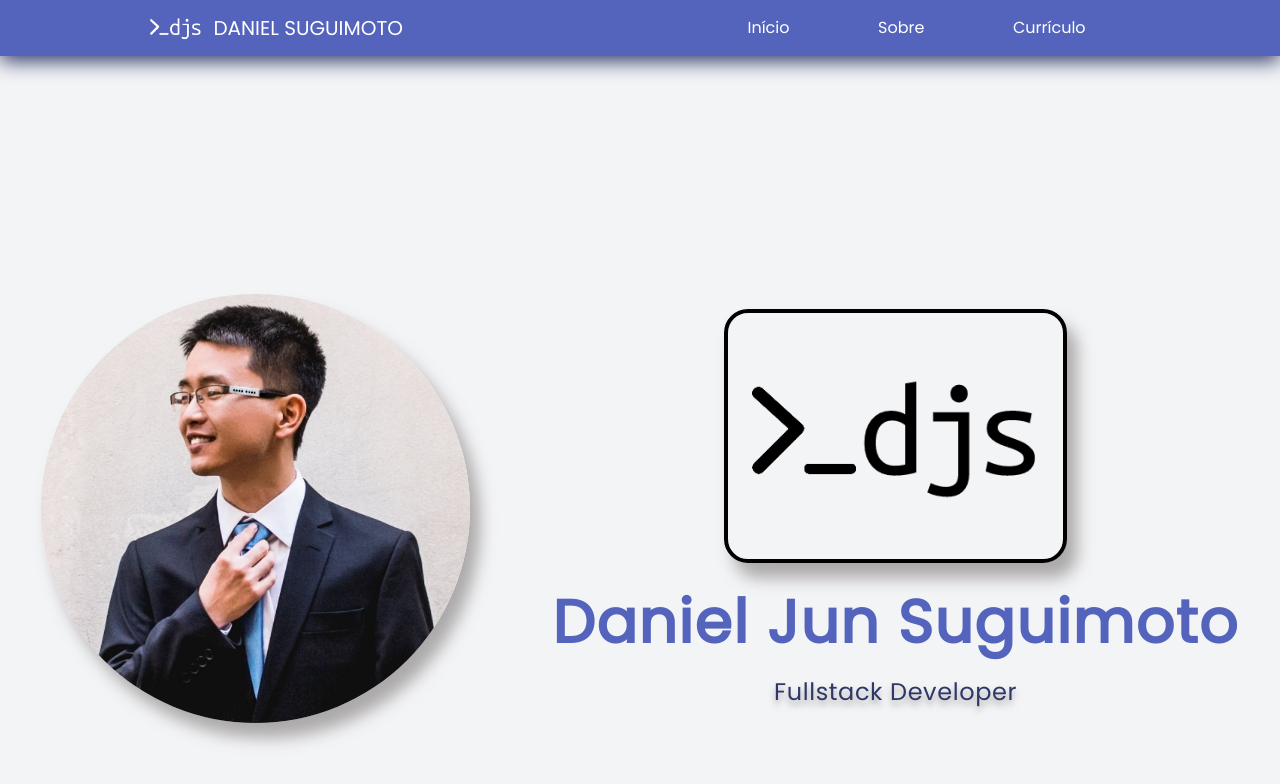
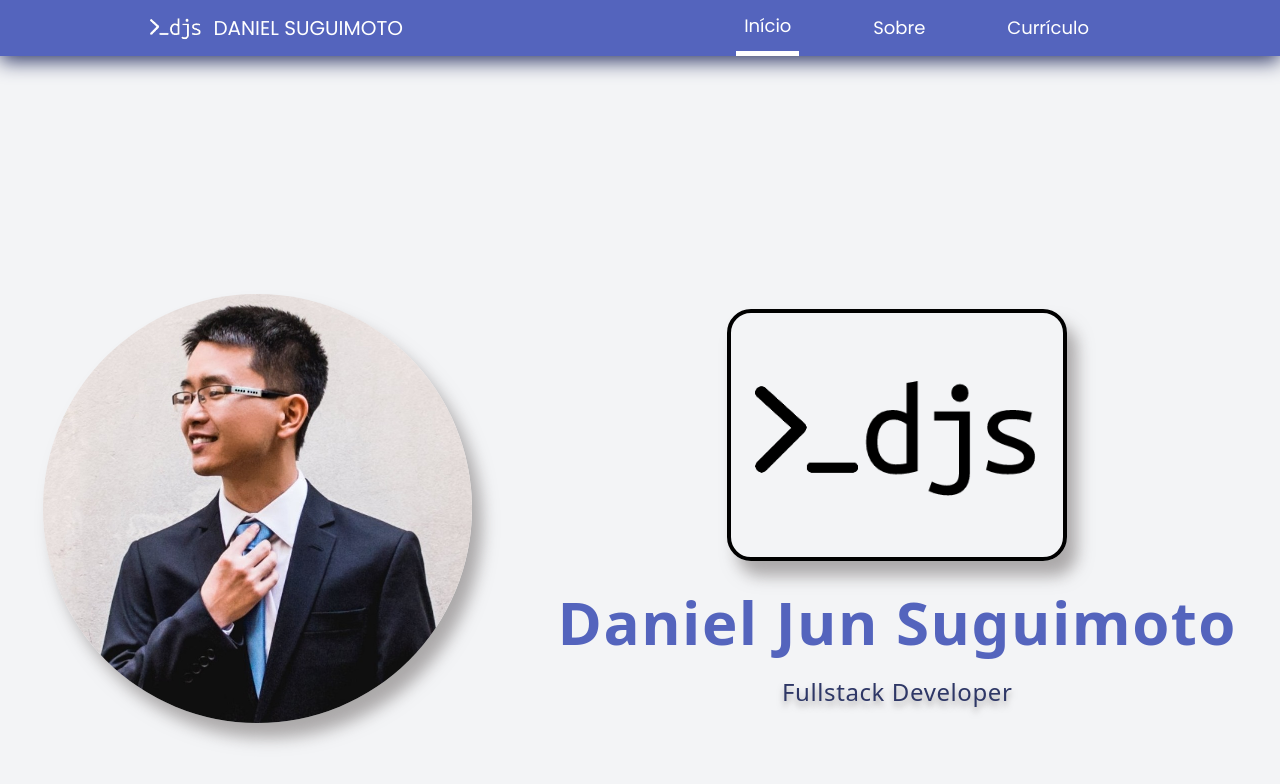
Before and after one commit to danielsuguimoto/danielsuguimoto.github.io, a Vue app: page / in a window 1280 px wide. Shown: the top 784 px of the page. Built offline with nearby package versions, Linux system fonts and the light colour scheme.

Commit message:
fixing routing

```diff
--- /dev/null
+++ b/src/App.vue
@@ -0,0 +1,37 @@
+<template>
+    <navbar :active="currentPage" @navigate="currentPage = $event"></navbar>
+
+    <div class="container flex flex-col h-screen w-screen content-center">
+        <component
+            :is="currentComponent"
+        ></component>
+    </div>
+</template>
+<script>
+import { ref } from 'vue';
+import routes from './routes';
+import _get from 'lodash/get';
+import Navbar from './components/Navbar.vue';
+
+const NotFountComponent = { template: '<p>Page not found</p>' };
+
+export default {
+    components: {
+        Navbar,
+    },
+
+    computed: {
+        currentComponent () {
+            return _get(routes, [this.currentPage, 'component'], NotFountComponent);
+        },
+    },
+
+    setup() {
+        const currentPage = ref('home');
+
+        return {
+            currentPage,
+        };
+    }
+};
+</script>
--- a/src/components/Layout.vue
+++ /dev/null
@@ -1,22 +0,0 @@
-<template>
-    <navbar></navbar>
-    <div class="container flex flex-col h-screen w-screen content-center">
-        <slot></slot>
-    </div>
-</template>
-
-<script>
-import Navbar from './Navbar.vue';
-
-export default {
-    components: {
-        Navbar,
-    },
-};
-</script>
-
-<style>
-.container {
-    font-family: 'Poppins', sans-serif;
-}
-</style>
--- a/src/components/Navbar.vue
+++ b/src/components/Navbar.vue
@@ -5,9 +5,15 @@
             <h4 class="uppercase text-xl">Daniel&nbsp;Suguimoto</h4>
         </div>
 
-        <ul class="navbar__links flex justify-around list-none w-1/3">
-            <li v-for="(route, uri) in routes" :key="uri">
-                <a :href="uri" v-text="route.name"></a>
+        <ul class="navbar__links flex justify-around list-none w-1/3 items-center h-full">
+            <li
+                v-for="(route, name) in routes"
+                :key="name"
+                class="cursor-pointer text-lg h-full grid"
+                :class="liClass(name)"
+                @click="navigate(name)"
+            >
+                <span v-text="route.name" class="p-2 place-self-center"></span>
             </li>
         </ul>
     </nav>
@@ -16,6 +22,25 @@
 <script>
 import routes from '../routes';
 export default {
+    props: {
+        active: {
+            type: String,
+            default: 'home',
+        }
+    },
+
+    methods: {
+        navigate (name) {
+            this.$emit('navigate', name);
+        },
+
+        liClass (name) {
+            return {
+                'is-active': this.active === name,
+            };
+        }
+    },
+
     setup () {
         return {
             routes,
@@ -29,4 +54,14 @@ export default {
     font-family: 'Poppins', sans-serif;
     box-shadow: 0 5px 20px #2e3766;
 }
+
+.navbar li:hover {
+    @apply bg-white;
+    @apply text-indigo;
+    transition: 0.3s;
+}
+
+.navbar .is-active {
+    border-bottom: 5px solid white;
+}
 </style>
--- a/src/main.js
+++ b/src/main.js
@@ -1,8 +1,8 @@
 import { createApp } from 'vue';
-import router from './router';
+import App from './App.vue';
 import './index.css';
 import '@fortawesome/fontawesome-free/js/brands';
 import '@fortawesome/fontawesome-free/js/solid';
 import '@fortawesome/fontawesome-free/js/fontawesome';
 
-createApp(router).mount('#app');
+createApp(App).mount('#app');
--- a/src/pages/About.vue
+++ b/src/pages/About.vue
@@ -1,31 +1,35 @@
 <template>
-    <layout>
-        <h1 class="w-screnn py-20 px-10 text-4xl text-indigo font-bold antialiased tracking-wider title">Sobre mim</h1>
+    <h1
+        class="w-screnn py-20 px-10 text-4xl text-indigo font-bold antialiased tracking-wider title"
+    >
+        Sobre mim
+    </h1>
 
     <div class="flex justify-around w-screen">
-            <div class="w-1/2 text-xl self-center text-indigo-dark tracking-wider text-justify">
+        <div
+            class="w-1/2 text-xl self-center text-indigo-dark tracking-wider text-justify"
+        >
             <p>
-                    <b>Programador e desenvolvedor</b> natural de Guararema-SP,
-                    onde nasceu no dia 21 de Fevereiro de 1990, e atualmente
-                    morando em Bauru-SP desde 2008, onde obteve os títulos de
-                    Bacharel em Ciência da Computação pela <b>UNESP</b> e de MBA
-                    em Gerenciamento de Projetos pela <b>FGV.</b>
+                <b>Programador e desenvolvedor</b> natural de Guararema-SP, onde
+                nasceu no dia 21 de Fevereiro de 1990, e atualmente morando em
+                Bauru-SP desde 2008, onde obteve os títulos de Bacharel em
+                Ciência da Computação pela <b>UNESP</b> e de MBA em
+                Gerenciamento de Projetos pela <b>FGV.</b>
             </p>
 
             <p class="my-5">
-                    Teve início na carreira de análise e desenvolvimendo de
-                    sistemas em 2011 quando descobriu o que hoje é uma de suas
-                    maiores paixões: <b>programação</b>. Já atuou no
-                    desenvolvimento de sistemas complexos na área da
-                    <b>Educação</b> e de <b>Turismo</b> e hoje presta serviços
-                    de desenvolvimento de sistemas no modelo <b>Outsourcing</b>.
+                Teve início na carreira de análise e desenvolvimendo de sistemas
+                em 2011 quando descobriu o que hoje é uma de suas maiores
+                paixões: <b>programação</b>. Já atuou no desenvolvimento de
+                sistemas complexos na área da <b>Educação</b> e de
+                <b>Turismo</b> e hoje presta serviços de desenvolvimento de
+                sistemas no modelo <b>Outsourcing</b>.
             </p>
 
             <p>
-                    Adquiriu conhecimento em várias linguagens de programação
-                    nessa trajetória e ainda continua estudando para aprender
-                    muito mais, pois ama encarar <b>Desafios</b> e
-                    <b>Novidades</b>.
+                Adquiriu conhecimento em várias linguagens de programação nessa
+                trajetória e ainda continua estudando para aprender muito mais,
+                pois ama encarar <b>Desafios</b> e <b>Novidades</b>.
             </p>
         </div>
 
@@ -34,31 +38,29 @@
             src="../assets/avatar2.png"
         />
     </div>
-    </layout>
 </template>
 
 <script>
-import Layout from "../components/Layout.vue";
-import ScrollReveal from 'scrollreveal';
+import ScrollReveal from "scrollreveal";
 
 export default {
-    components: {
-        Layout,
+    mounted() {
+        this.scrollReveal.reveal(".avatar", { origin: "right" });
     },
 
-    mounted () {
-        const scrollReveal = ScrollReveal({
+    setup() {
+        return {
+            scrollReveal: ScrollReveal({
                 reset: true,
                 delay: 300,
-            distance: '100%',
+                distance: "100%",
                 rotate: {
                     x: 300,
-                z: 200
+                    z: 200,
                 },
                 scale: 0.3,
-        });
-
-        scrollReveal.reveal('.avatar', { origin: 'right' });
+            }),
+        };
     },
 };
 </script>
--- a/src/pages/Contact.vue
+++ b/src/pages/Contact.vue
@@ -1,15 +1,8 @@
 <template>
-    <layout>
-        <p>Contact</p>
-    </layout>
+    <p>Contact</p>
 </template>
 
 <script>
-import Layout from '../components/Layout.vue';
-
 export default {
-    components: {
-        Layout,
-    },
 }
 </script>
--- a/src/pages/Home.vue
+++ b/src/pages/Home.vue
@@ -1,45 +1,60 @@
 <template>
-    <layout>
     <div class="flex justify-around content-start pt-20 w-screen">
-            <img id="avatar" class="avatar rounded-full h-1/2 self-center" src="../assets/avatar.png">
+        <img
+            id="avatar"
+            class="avatar rounded-full h-1/2 self-center"
+            src="../assets/avatar.png"
+        />
 
-            <div class="flex flex-col items-center justify-around h-1/2 self-center">
-                <img id="logo" class="logo border-4 border-black rounded-3xl px-6 py-3 w-1/2 avatar" src="../assets/logo-preto.png">
+        <div
+            class="flex flex-col items-center justify-around h-1/2 self-center"
+        >
+            <img
+                id="logo"
+                class="logo border-4 border-black rounded-3xl px-6 py-3 w-1/2 avatar"
+                src="../assets/logo-preto.png"
+            />
 
             <div>
-                    <h1 class="text-center text-6xl text-indigo tracking-wide font-bold antialiased">Daniel Jun&nbsp;Suguimoto</h1>
-                    <h2 class="role text-center text-2xl mt-6 text-indigo-dark tracking-wide">Fullstack&nbsp;Developer</h2>
+                <h1
+                    class="text-center text-6xl text-indigo tracking-wide font-bold antialiased"
+                >
+                    Daniel Jun&nbsp;Suguimoto
+                </h1>
+                <h2
+                    class="role text-center text-2xl mt-6 text-indigo-dark tracking-wide"
+                >
+                    Fullstack&nbsp;Developer
+                </h2>
             </div>
         </div>
     </div>
-    </layout>
 </template>
 
 <script>
-import Layout from '../components/Layout.vue';
-import ScrollReveal from 'scrollreveal';
+import ScrollReveal from "scrollreveal";
 
 export default {
-    components: {
-        Layout,
+    mounted() {
+        this.scrollReveal.reveal("#avatar", { origin: "left" });
+        this.scrollReveal.reveal("#logo", { origin: "right" });
     },
 
-    mounted () {
-        const scrollReveal = ScrollReveal({
+    setup() {
+        return {
+            scrollReveal: ScrollReveal({
                 reset: true,
                 delay: 300,
-            distance: '100%',
+                distance: "100%",
                 rotate: {
                     x: 300,
-                z: 200
+                    z: 200,
                 },
                 scale: 0.3,
-        });
-
-        scrollReveal.reveal('#avatar', { origin: 'left' });
-        scrollReveal.reveal('#logo', { origin: 'right' });
+            }),
+        };
     },
-}
+};
 </script>
 
 <style>
--- a/src/router.js
+++ /dev/null
@@ -1,21 +0,0 @@
-import { h } from 'vue';
-import routes from './routes';
-import _get from 'lodash/get';
-
-const NotFountComponent = { template: '<p>Page not found</p>' };
-
-export default {
-    data: () => ({
-        currentRoute: window.location.pathname,
-    }),
-
-    computed: {
-        currentComponent () {
-            return _get(routes, [this.currentRoute, 'component'], NotFountComponent);
-        },
-    },
-
-    render () {
-        return h(this.currentComponent);
-    },
-};
--- a/src/routes.js
+++ b/src/routes.js
@@ -4,15 +4,15 @@ import CurriculumComponent from './pages/Curriculum.vue';
 import ContactComponent from './pages/Contact.vue';
 
 export default {
-    '/': {
+    'home': {
         component: HomeComponent,
         name: 'Início',
     },
-    '/sobre': {
+    'about': {
         component: AboutComponent,
         name: 'Sobre',
     },
-    '/curriculo': {
+    'curriculum': {
         component: CurriculumComponent,
         name: 'Currículo',
     },
```
Also changed, not shown: src/pages/Curriculum.vue (+38 -34 lines). Lines whose indentation alone changed are shown as unchanged.
